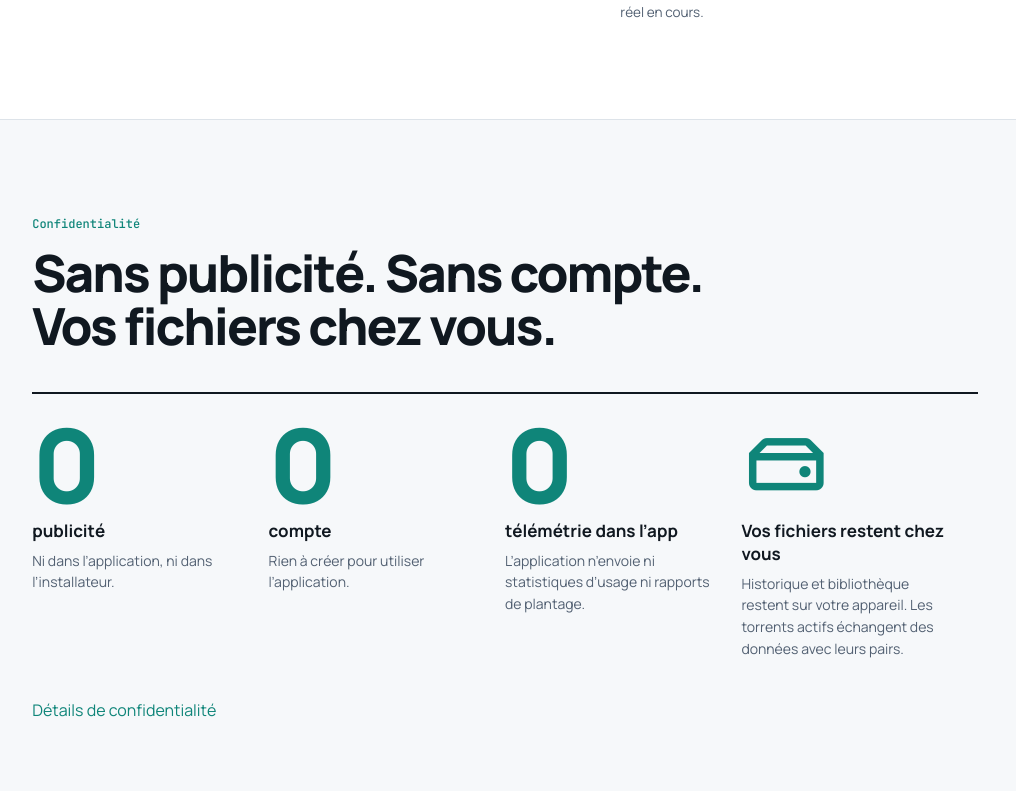
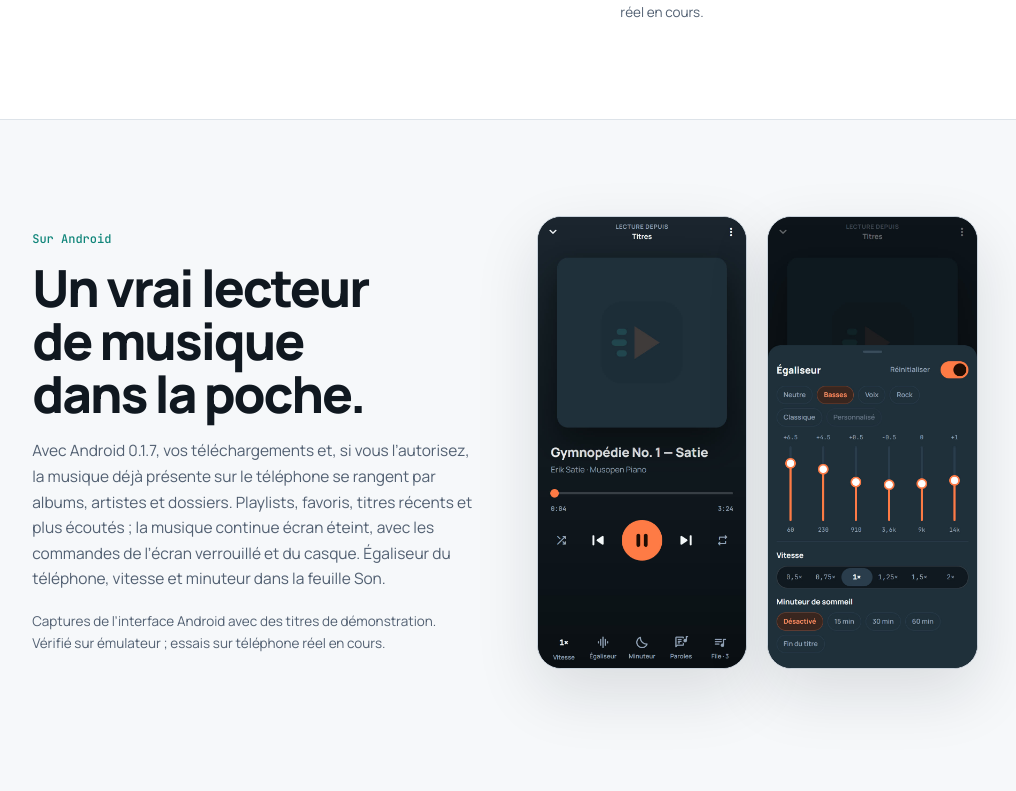
Before and after one commit to harinand-geek/miarina-media, a React (Vite) app in the folder apps/website/: page / in a window 1280 px wide. Shown: the part 4709-5500 px from the top of the page, without its empty margins (251-1267 px from the left). Built offline with nearby package versions, Linux system fonts and the light colour scheme.

Commit message:
feat(site): Android music player section with two screenshots
Now playing and Sound (equalizer) captured from the Android interface
with demonstration tracks, labelled as such.

```diff
--- a/apps/website/src/pages/Home.tsx
+++ b/apps/website/src/pages/Home.tsx
@@ -190,6 +190,44 @@ export function Home() {
           </div>
         </div>
       </section>
+      <section id="android" className="v-section">
+        <div className="v-container v-split v-android">
+          <div>
+            <Heading label="Sur Android" title="Un vrai lecteur de musique dans la poche." />
+            <p className="v-body">
+              Avec Android {RELEASE.android.version}, vos téléchargements et, si vous l’autorisez,
+              la musique déjà présente sur le téléphone se rangent par albums, artistes et dossiers.
+              Playlists, favoris, titres récents et plus écoutés ; la musique continue écran éteint,
+              avec les commandes de l’écran verrouillé et du casque. Égaliseur du téléphone, vitesse
+              et minuteur dans la feuille Son.
+            </p>
+            <p className="v-body small">
+              Captures de l’interface Android avec des titres de démonstration. Vérifié sur
+              émulateur ; essais sur téléphone réel en cours.
+            </p>
+          </div>
+          <div className="v-phones">
+            <figure className="v-screenshot">
+              <img
+                src="/assets/img/android-player.jpg?v=019"
+                width={780}
+                height={1688}
+                loading="lazy"
+                alt="Android : écran En lecture, avec le titre, la progression et les commandes"
+              />
+            </figure>
+            <figure className="v-screenshot">
+              <img
+                src="/assets/img/android-sound.jpg?v=019"
+                width={780}
+                height={1688}
+                loading="lazy"
+                alt="Android : feuille Son avec l’égaliseur à six bandes réglé sur Basses, la vitesse et le minuteur"
+              />
+            </figure>
+          </div>
+        </div>
+      </section>
       <section id="confidentialite" className="v-section">
         <div className="v-container">
           <Heading
--- a/apps/website/src/styles/landing.css
+++ b/apps/website/src/styles/landing.css
@@ -832,6 +832,19 @@ html[data-theme='light'] {
   font-size: clamp(30px, 3.4vw, 44px);
   line-height: 1.05;
 }
+.v-android {
+  align-items: center;
+}
+.v-phones {
+  flex: 1.2 1 min(100%, 440px);
+  display: grid;
+  grid-template-columns: repeat(2, minmax(0, 240px));
+  justify-content: center;
+  gap: 20px;
+}
+.v-phones .v-screenshot {
+  border-radius: 24px;
+}
 .v-privacy {
   display: grid;
   grid-template-columns: repeat(auto-fit, minmax(min(100%, 220px), 1fr));
```
Also changed, not shown: apps/website/public/assets/img/android-player.jpg (added), apps/website/public/assets/img/android-sound.jpg (added).
